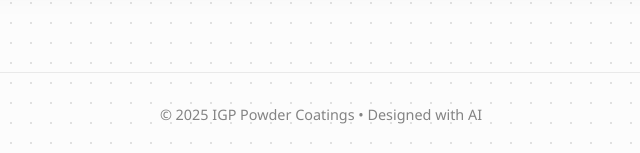
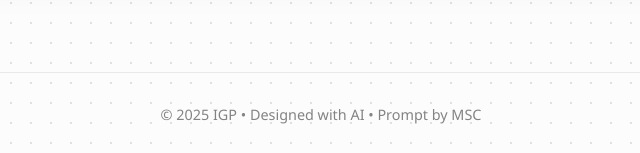
Before and after one commit to Micsch173/IGP-Demo, a plain HTML site: page index.html in a window 1280 px wide. Shown: the part 3827-3980 px from the top of the page, 319-959 px from the left. Drawn offline with Linux system fonts and the light colour scheme.

Commit message:
Update index.html

```diff
--- a/index.html
+++ b/index.html
@@ -456,8 +456,9 @@
 </section>
 
 <footer style="text-align:center; padding:2rem; opacity:0.6; font-size:0.9rem; border-top:1px solid #ddd;">
-  © 2025 IGP Powder Coatings • Designed with AI
+  © 2025 IGP • Designed with AI • Prompt by MSC
 </footer>
 
 </body>
+
 </html>
```
